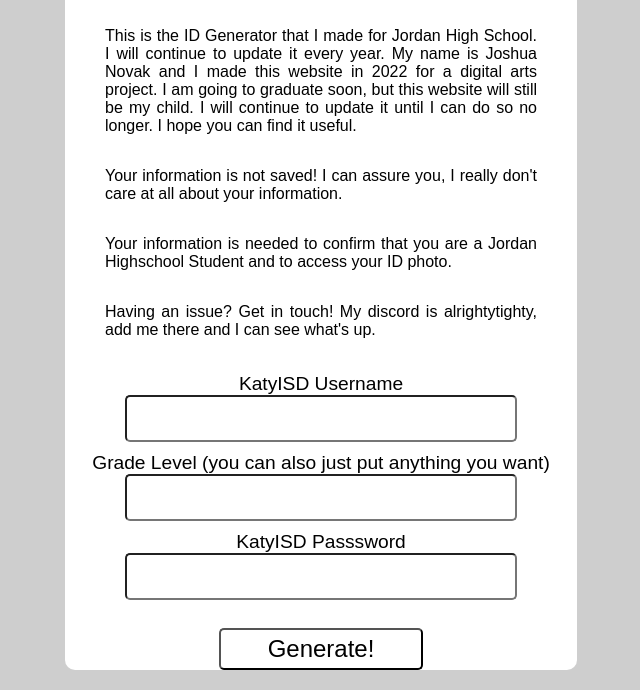
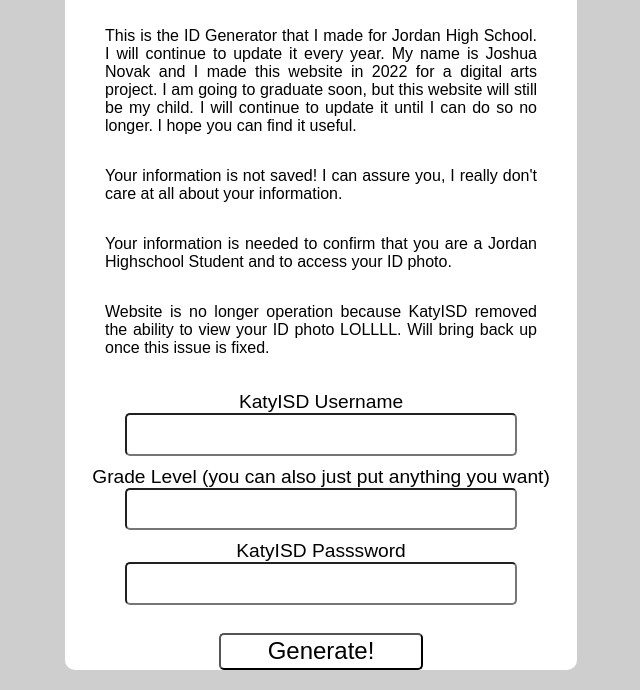
Before and after one commit to k1517600/id_generator, a plain HTML site: page index.html in a window 1280 px wide. Shown: the part 118-808 px from the top of the page, without its empty margins (327-967 px from the left). Drawn offline with Linux system fonts and the light colour scheme.

Commit message:
Update index.html

```diff
--- a/index.html
+++ b/index.html
@@ -14,7 +14,7 @@
             <p>This is the ID Generator that I made for Jordan High School. I will continue to update it every year. My name is Joshua Novak and I made this website in 2022 for a digital arts project. I am going to graduate soon, but this website will still be my child. I will continue to update it until I can do so no longer. I hope you can find it useful.  </p>
             <p>Your information is not saved! I can assure you, I really don't care at all about your information.</p>
             <p>Your information is needed to confirm that you are a Jordan Highschool Student and to access your ID photo.</p>
-            <p>Having an issue? Get in touch! My discord is alrightytighty, add me there and I can see what's up.</p>
+            <p>Website is no longer operation because KatyISD removed the ability to view your ID photo LOLLLL. Will bring back up once this issue is fixed.</p>
         </div>
 
         <br>
```
